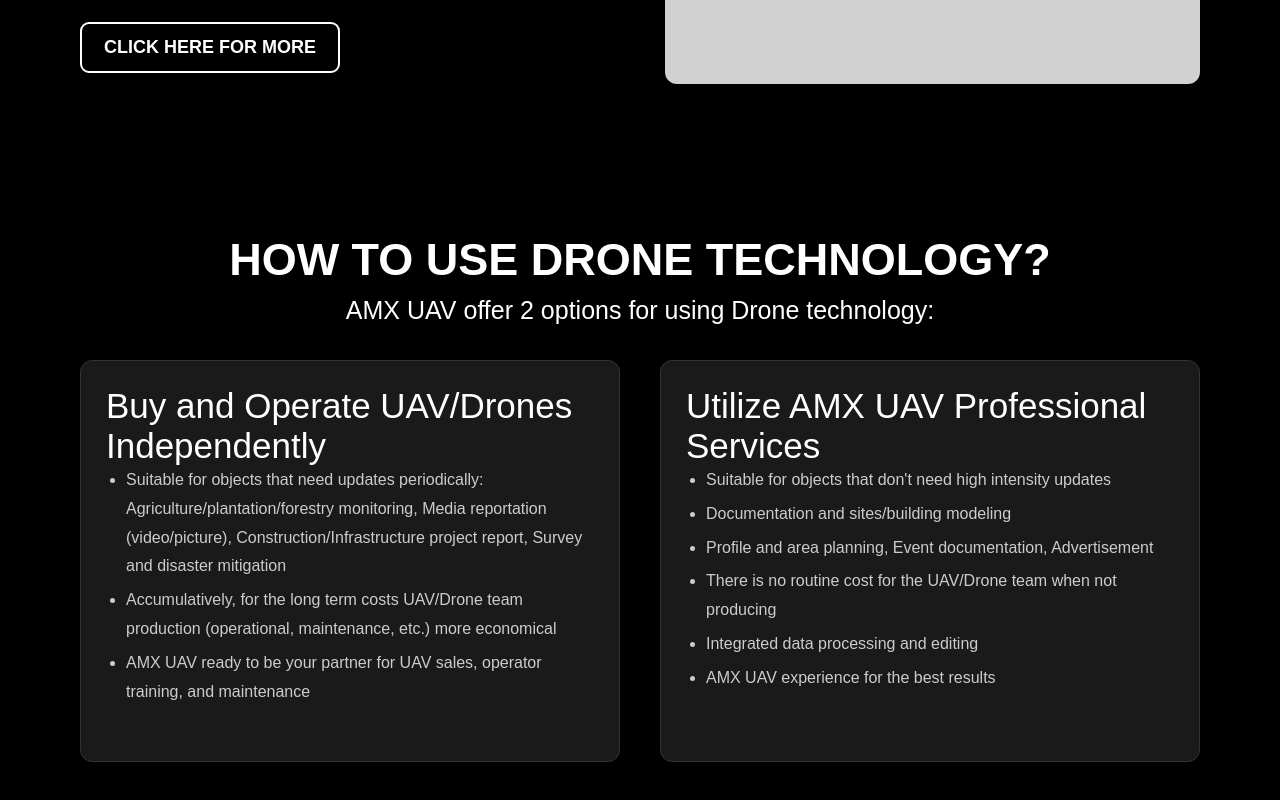
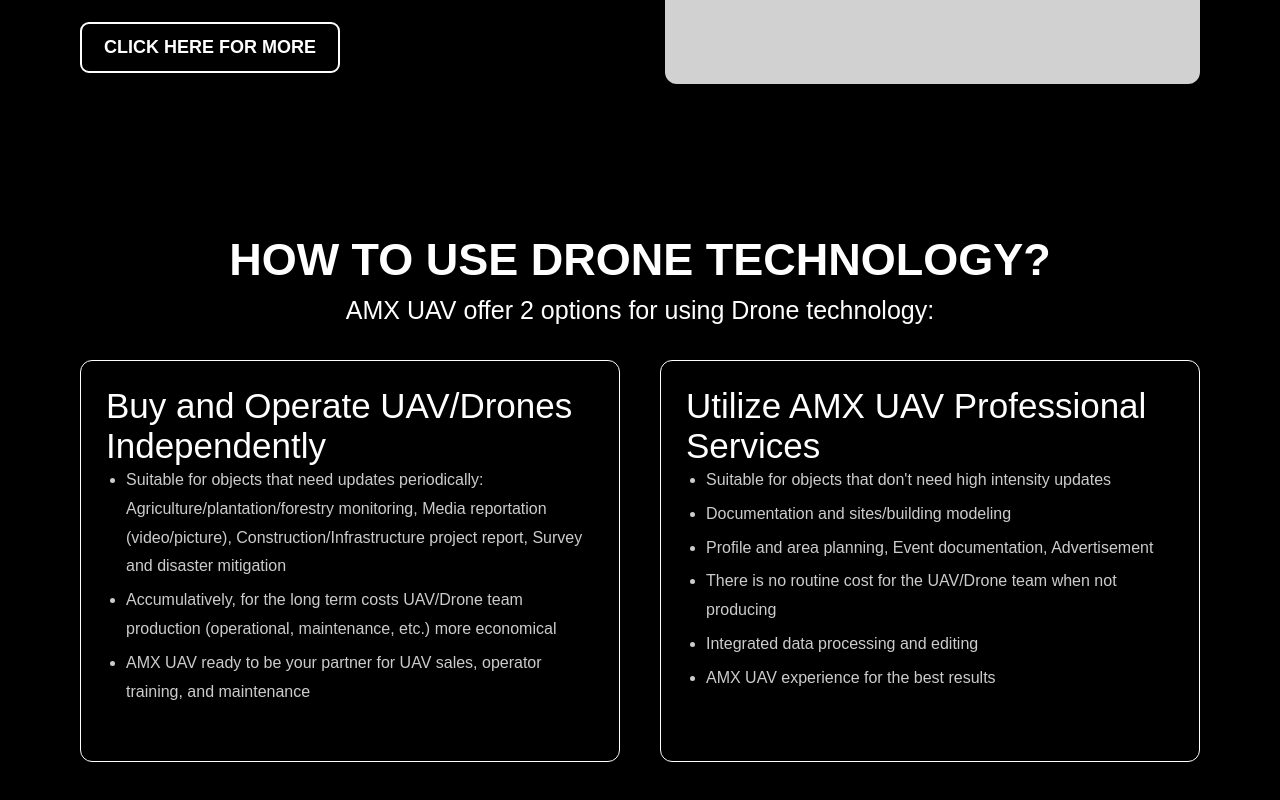
Before and after one commit to nasgmr/website-amx-next, a Next.js app: page /products/mapping in a window 1280 px wide. Shown: the part 1042-1842 px from the top of the page. Built offline with nearby package versions, Linux system fonts and the light colour scheme; a web font is replaced by a local one.

Commit message:
fix: drone usage products box

```diff
--- a/src/css/style.css
+++ b/src/css/style.css
@@ -825,17 +825,16 @@
 
 .usage-box {
   flex: 1;
-  background-color: #1A1A1A;
   padding: 25px;
   border-radius: 12px;
-  border: 1px solid #333333;
+  border: 1px solid #FFFFFF;
 }
 
 .usage-box h3 {
   font-size: 24px;
   margin-bottom: 20px;
   color: #FFFFFF;
-  border-bottom: 2px solid #959595;
+  border-bottom: 2px solid #FFFFFF;
   padding-bottom: 20px;
 }
 
```
